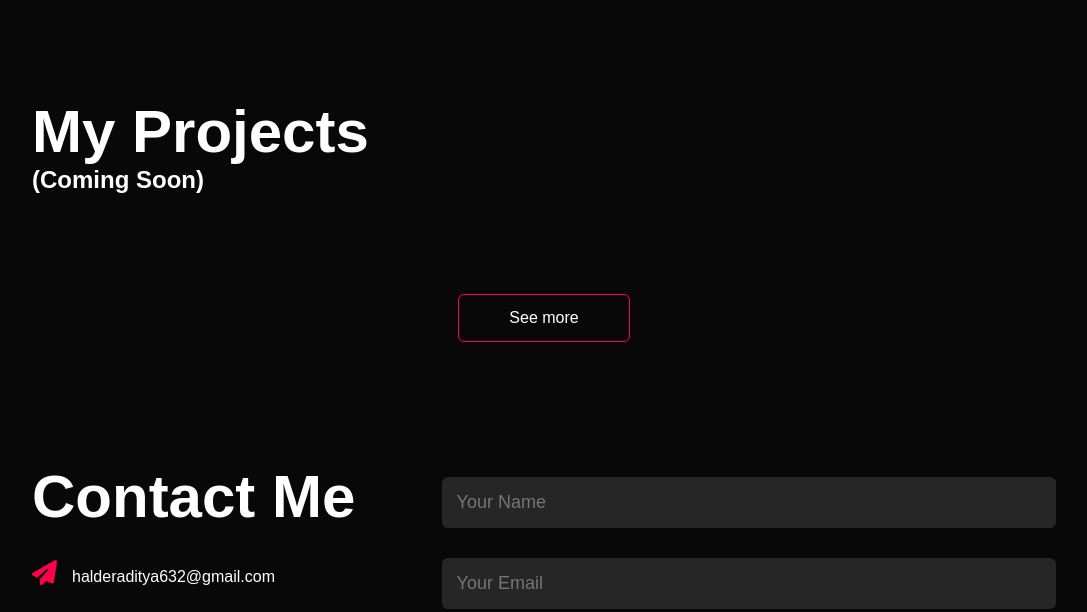
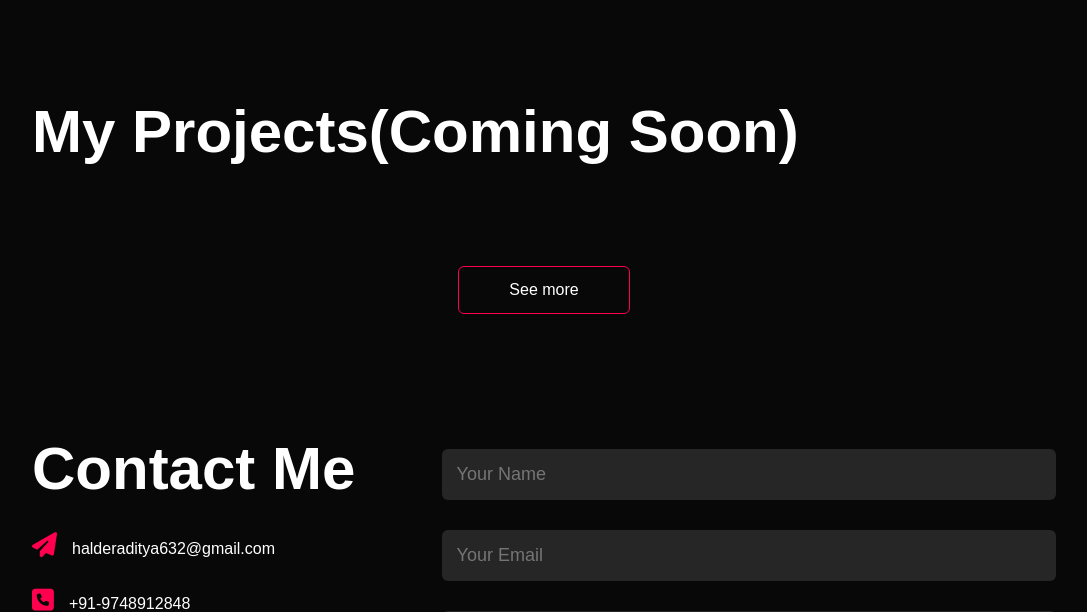
Before and after one commit to Aditya11o/aditya, a plain HTML site: page index.html in a window 1280 px wide. Shown: the part 1949-2561 px from the top of the page, without its empty margins (96-1183 px from the left). Drawn offline with Linux system fonts and the light colour scheme.

Commit message:
change 103 line

```diff
--- a/index.html
+++ b/index.html
@@ -100,7 +100,7 @@
 <!-- portfolio -->
  <div id="portfolio">
     <div class="container">
-        <h1 class="sub-title">My Projects</h1><h2>(Coming Soon)</h2>
+        <h1 class="sub-title">My Projects<span class="coming-soon">(Coming Soon)</span></h1>
         <div class="work-list">
             <!-- <div class="work">
                 <img src="work-1.webp">
```
